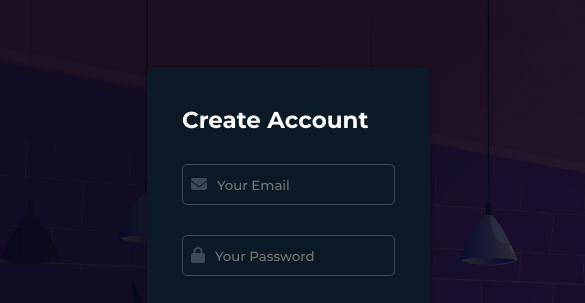
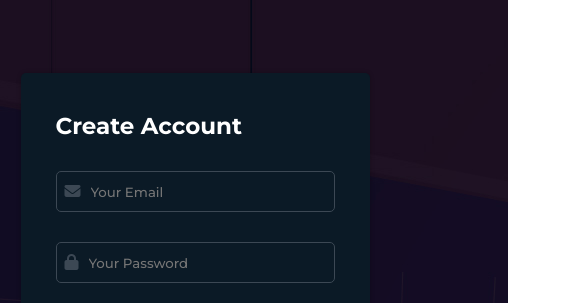
Before and after one commit to CaSFoR/Signup-Page, a plain HTML site: page index.html in a window 390 px wide. Shown: the top 303 px of the page, 585 px wide, since content can reach past the window. Drawn offline with Linux system fonts and the light colour scheme.

Commit message:
Add files via upload

```diff
--- a/styles/style.css
+++ b/styles/style.css
@@ -9,13 +9,15 @@ body{
     background-image: url(../images/background2.jpg);
     background-size: cover;
     background-repeat: no-repeat;
+    height: 100vh;
+
 }
 
 .container{
     position: relative;
     padding-left: 147px;
+    display: flex;
     height: 100vh;
-    display: flex;
     align-items: center;
 }
 
@@ -206,3 +208,29 @@ color: rgba(255, 255, 255, 0.678);
 .logo-center span{
 color: rgb(241, 162, 26);
 }
+
+@media (max-width:999px) {
+    .login-flex{
+        display: flex;
+        justify-content: center;
+        align-items: center;
+    }
+    .container{
+        padding: 0px;
+    }
+    .text-logo-company{
+        display: inline-block;
+        flex: 0;
+        opacity: 0;
+        width: 0;
+    }
+}
+@media (max-width:390px) {
+    body{
+        background-size: unset;
+    }
+    .container{
+        padding: 0px;
+        width: 390px;
+    }
+}
```
